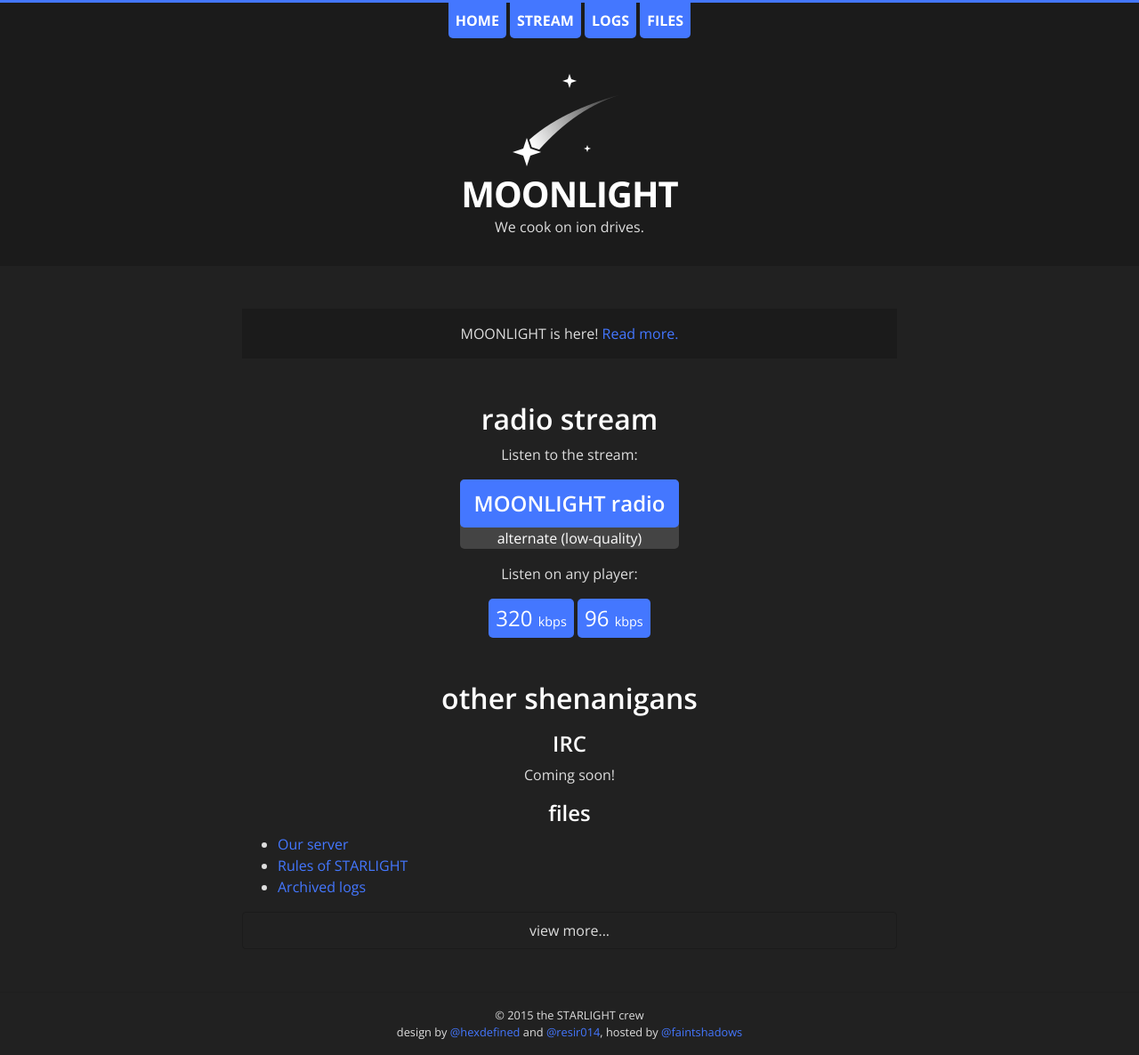
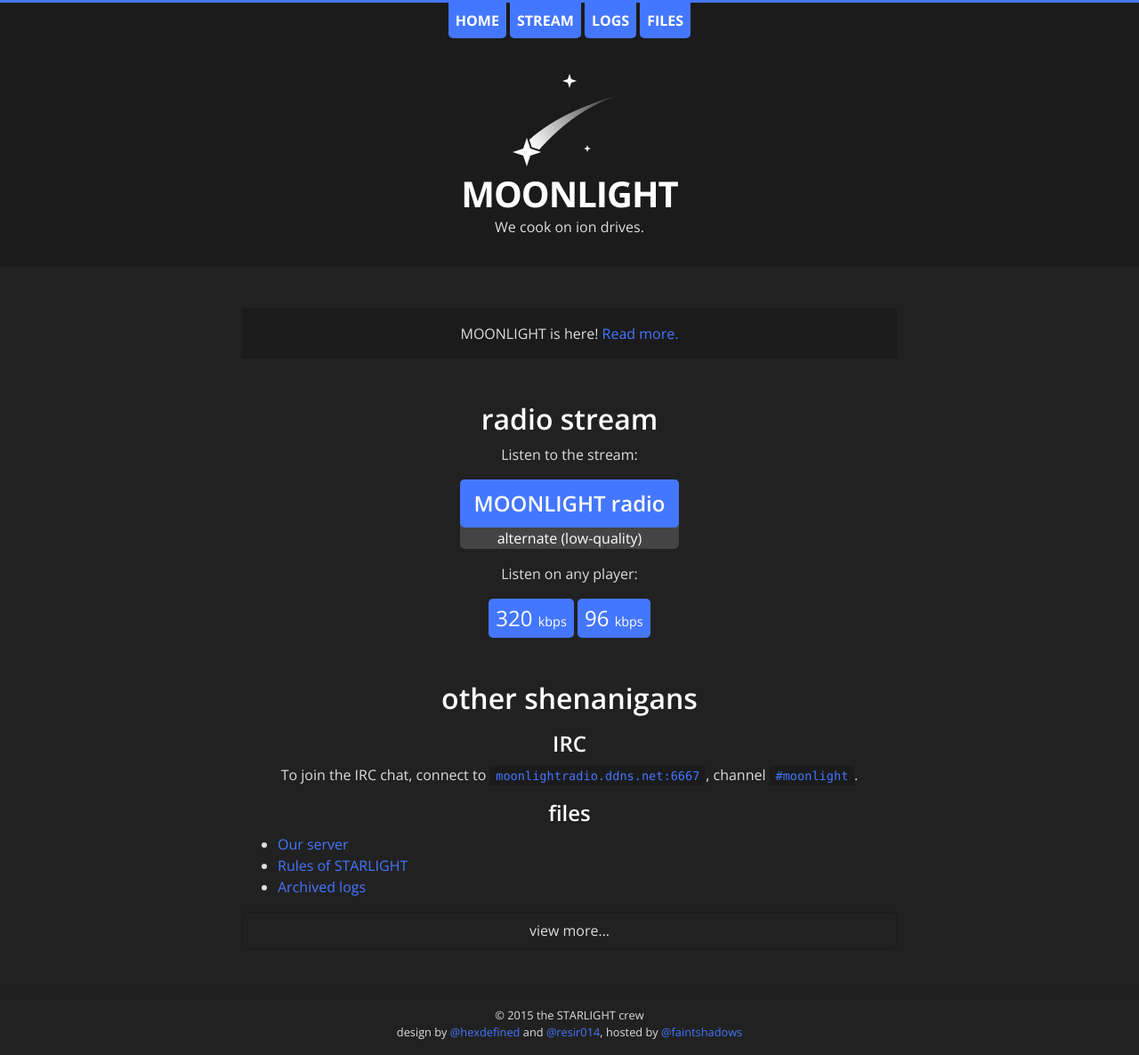
Before and after one commit to resir014/moonlight-web-old, a Jekyll site: the page built from index.html, in a window 1280 px wide. Shown: the whole page at 89% size. Built offline with Jekyll 4.4.1, drawn with Linux system fonts in a browser that asks for light colours; nearby versions of some CDN libraries.

Commit message:
Add IRC link

```diff
--- a/index.html
+++ b/index.html
@@ -69,7 +69,7 @@ title: Home
   <h1>other shenanigans</h1>
 
   <h2>IRC</h2>
-  <p>Coming soon!</p>
+  <p>To join the IRC chat, connect to <code>moonlightradio.ddns.net:6667</code>, channel <code>#moonlight</code>.</p>
 
   {% if site.data.files %}
   <!-- BEGIN files -->
```
